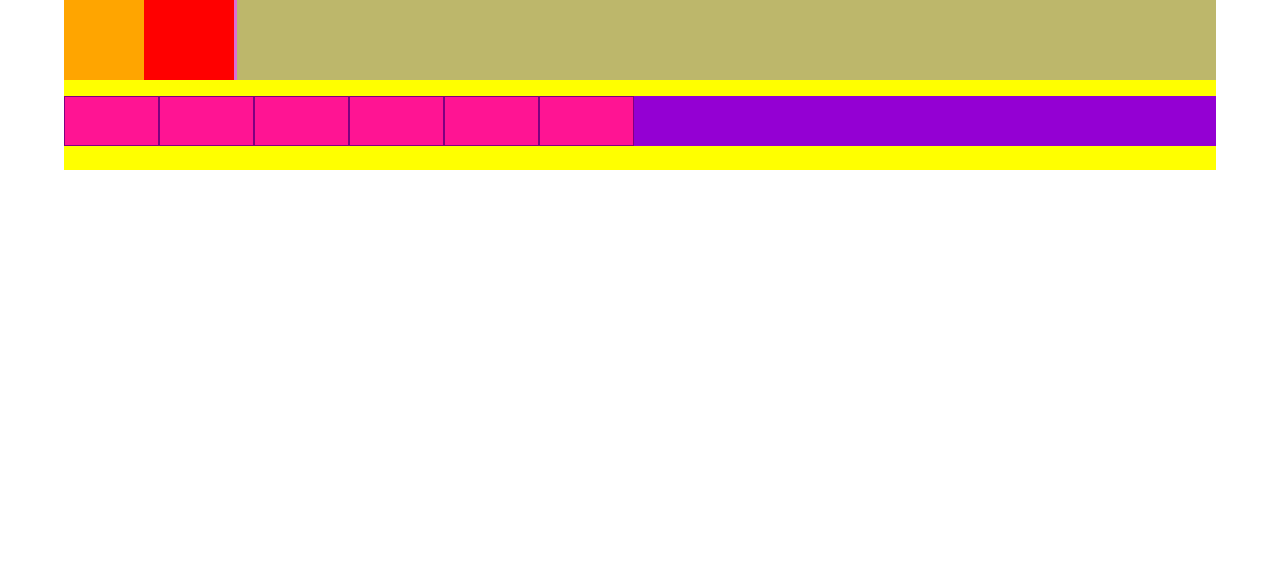
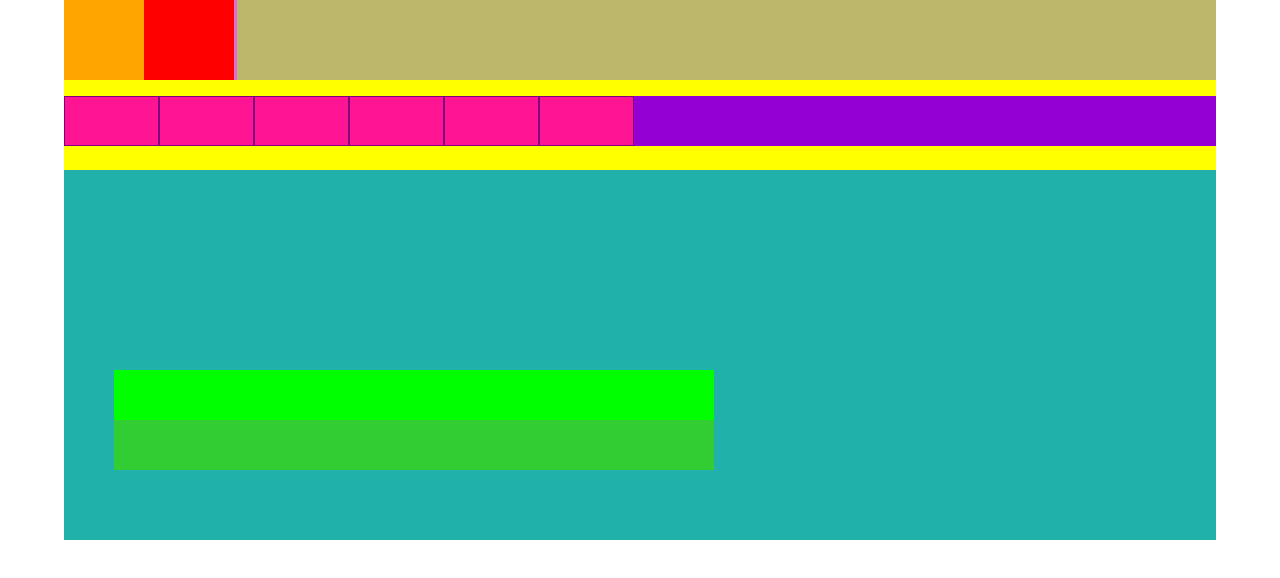
Before and after one commit to Lorenzo-Calzi/htmlcss-struttura-wp, a plain HTML site: page index.html in a window 1280 px wide. Drawn offline with Linux system fonts and the light colour scheme.

Commit message:
Aggiunta prima parte main

```diff
--- a/css/style.css
+++ b/css/style.css
@@ -62,3 +62,38 @@ header{
     float: left;
     border: 1px solid purple;
 }
+
+
+
+.container_content{
+    width: 90%;
+    margin: auto;
+    background-color: gray;
+}
+
+main{
+    height: 370px;
+    background-color: lightseagreen;
+}
+
+.sfondo{
+    position: relative;
+
+}
+#content_1{
+    height: 50px;
+    width: 600px;
+    background-color: lime;
+    position: absolute;
+    top: 200px;
+    left: 50px
+}
+
+#content_2{
+    height: 50px;
+    width: 600px;
+    background-color: limegreen;
+    position: absolute;
+    top: 250px;
+    left: 50px
+}
--- a/index.html
+++ b/index.html
@@ -8,6 +8,8 @@
     <link rel="stylesheet" href="/css/style.css">
 </head>
 <body>
+
+    <!-- Header -->
     <div class="contanier_header clearfix">
         <header>
 
@@ -42,6 +44,22 @@
 
         </header>
     </div>
+    <!-- /Header -->
 
+    <!-- Main -->
+    <div class="container_content clearfix">
+        <main>
+
+            <!-- Sfondo -->
+            <div class="sfondo">
+                <div id="content_1">
+                </div>
+                <div id="content_2">
+                </div>
+            </div>
+            <!-- /Sfondo -->
+
+        </main>
+    </div>
 </body>
 </html>
```
